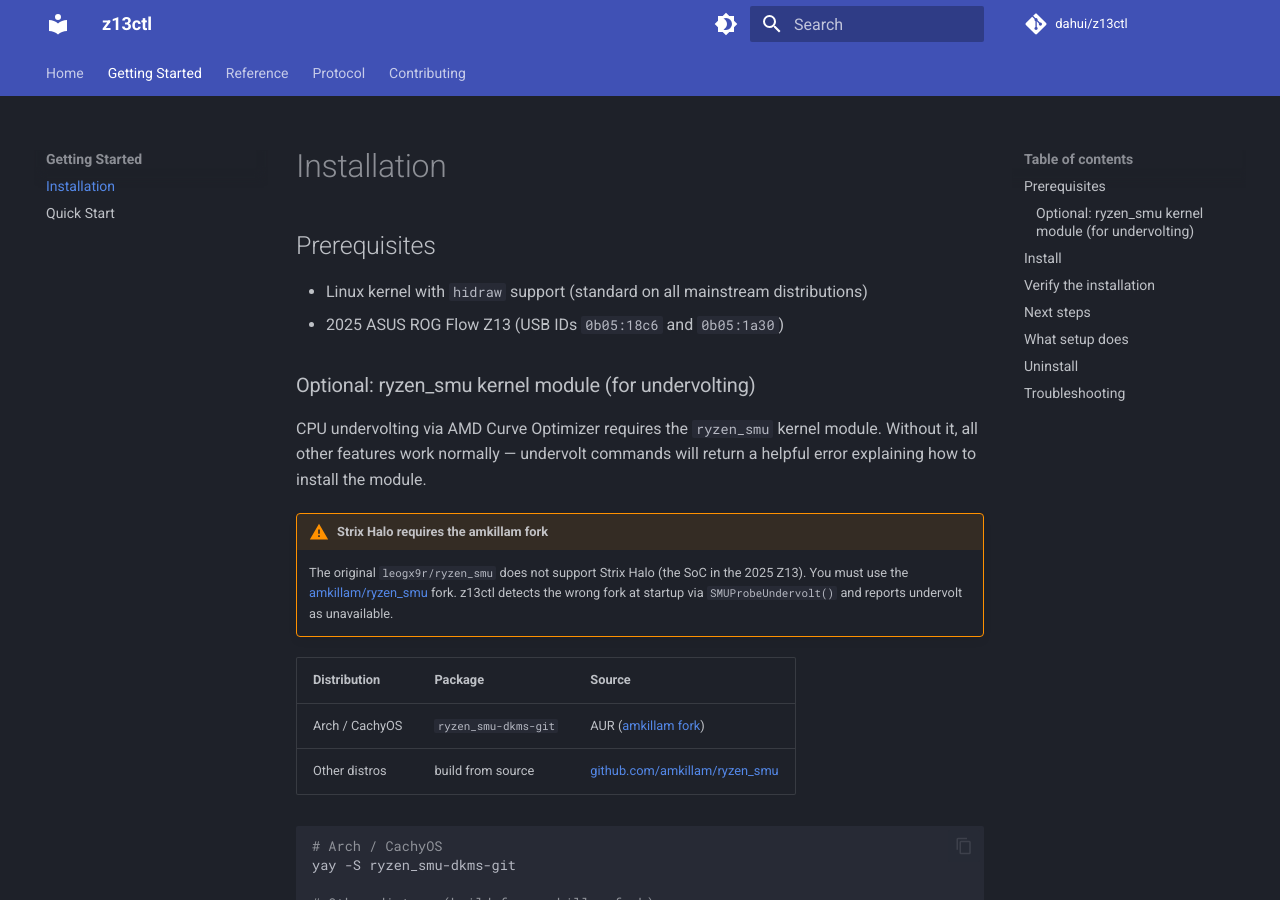
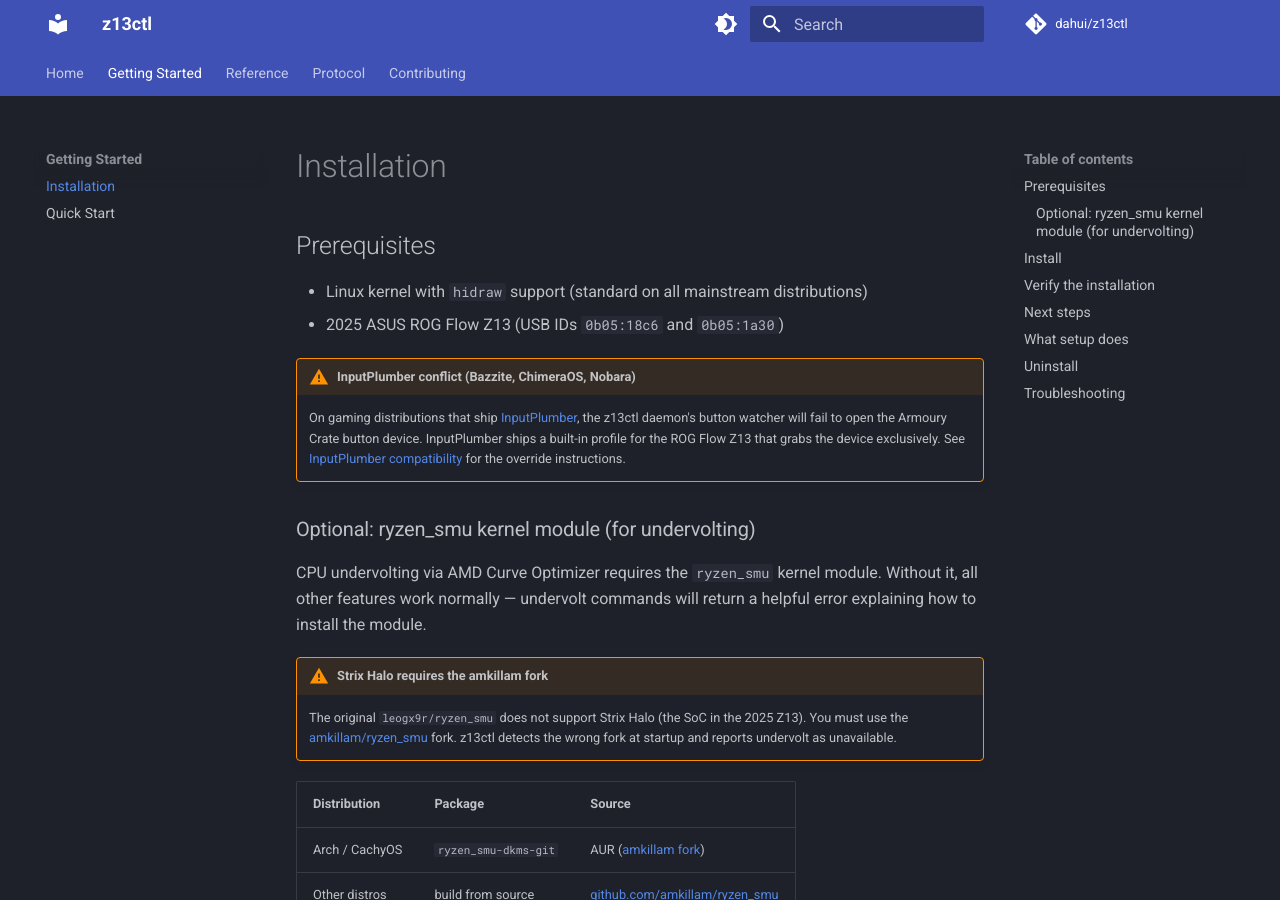
Before and after one commit to dahui/z13ctl, an MkDocs documentation site: the page built from docs/installation.md, in a window 1280 px wide and 900 px high. Built offline with MkDocs 1.6.1 and Material for MkDocs 9.7.7, drawn with Linux system fonts in a browser that asks for light colours; comment, search, counter and statistics services are not loaded; some of the changed text lies outside the part shown.

Commit message:
fix: add hint to install re: inputplumber

````diff
--- a/docs/installation.md
+++ b/docs/installation.md
@@ -4,6 +4,13 @@
 
 - Linux kernel with `hidraw` support (standard on all mainstream distributions)
 - 2025 ASUS ROG Flow Z13 (USB IDs `0b05:18c6` and `0b05:1a30`)
+
+!!! warning "InputPlumber conflict (Bazzite, ChimeraOS, Nobara)"
+    On gaming distributions that ship [InputPlumber](https://github.com/ShadowBlip/InputPlumber),
+    the z13ctl daemon's button watcher will fail to open the Armoury Crate button
+    device. InputPlumber ships a built-in profile for the ROG Flow Z13 that grabs
+    the device exclusively. See [InputPlumber compatibility](daemon.md#inputplumber-compatibility)
+    for the override instructions.
 
 ### Optional: ryzen_smu kernel module (for undervolting)
 
@@ -15,7 +22,7 @@
     The original `leogx9r/ryzen_smu` does not support Strix Halo (the SoC in
     the 2025 Z13). You must use the
     [amkillam/ryzen_smu](https://github.com/amkillam/ryzen_smu) fork. z13ctl
-    detects the wrong fork at startup via `SMUProbeUndervolt()` and reports
+    detects the wrong fork at startup and reports
     undervolt as unavailable.
 
 | Distribution | Package | Source |
@@ -263,6 +270,13 @@
 groups
 ```
 
+**Daemon logs "button watcher stopped; retrying … permission denied"**
+
+Another process may be holding an exclusive grab on the Armoury Crate button
+device. On gaming distributions, [InputPlumber](https://github.com/ShadowBlip/InputPlumber)
+is a common cause. See
+[InputPlumber compatibility](daemon.md#inputplumber-compatibility) for the fix.
+
 **Daemon not starting**
 
 ```sh
````
